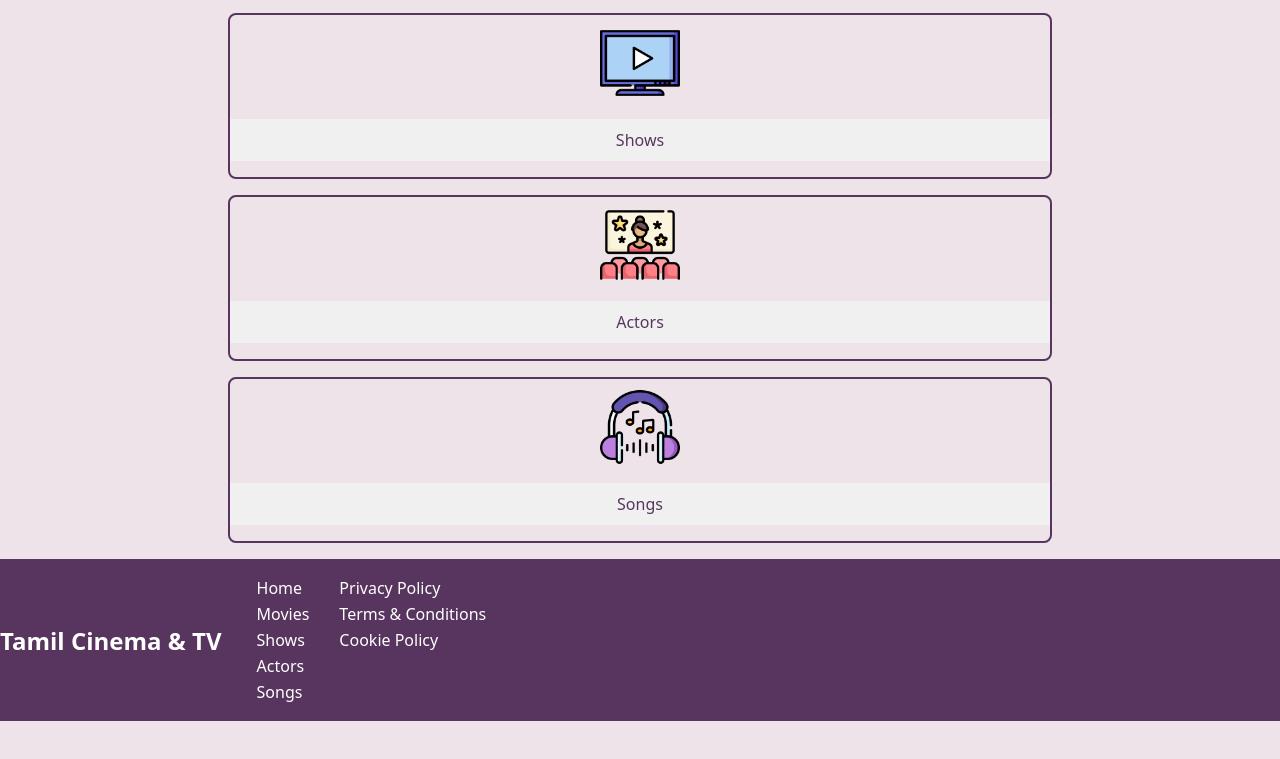
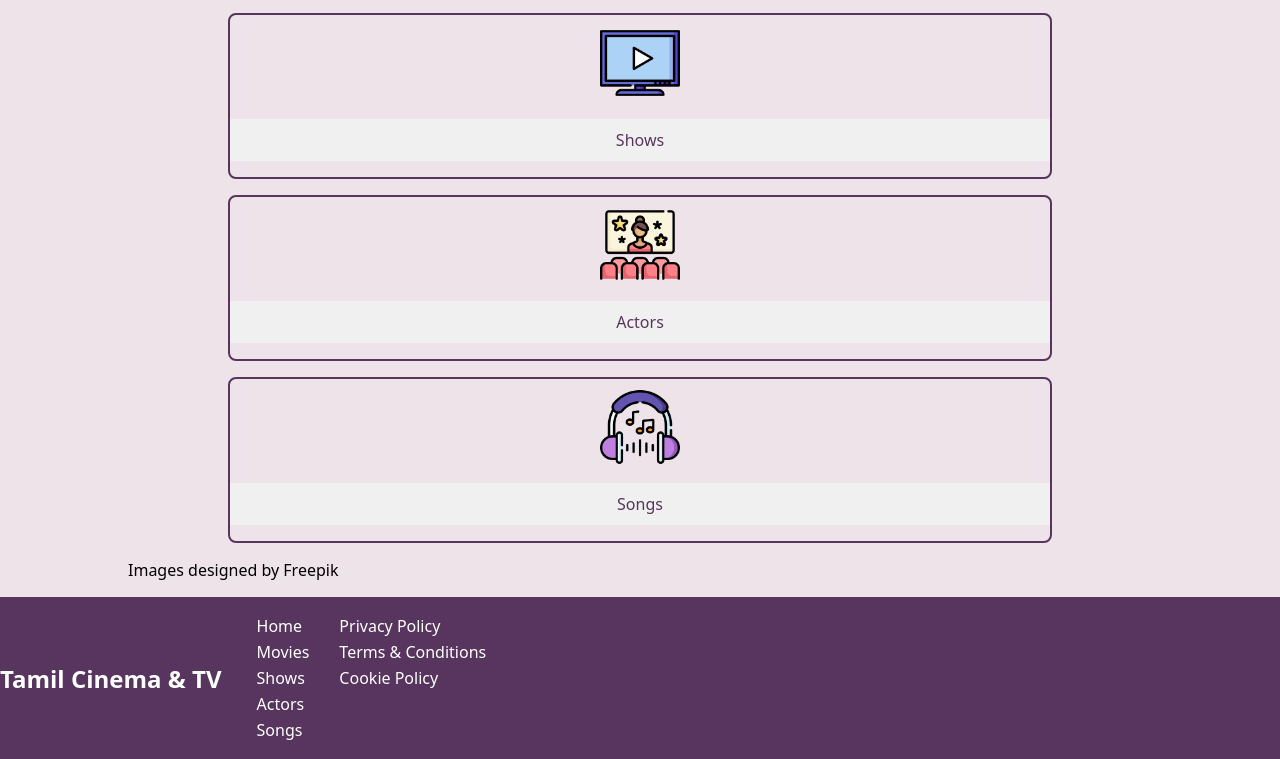
Before and after one commit to suhasini-suresh4/suhasini-suresh4.github.io, a plain HTML site: page home.html in a window 1280 px wide. Shown: the part 431-1190 px from the top of the page. Before the commit the page ends 1152 px from the top, so only its background shows below. Drawn offline with Linux system fonts and the light colour scheme.

Commit message:
Update home.html

```diff
--- a/home.html
+++ b/home.html
@@ -53,6 +53,7 @@
                 </a>
             </div>
         </div>
+        <p>Images designed by Freepik</p>
     </main>
 
     <footer>
```
